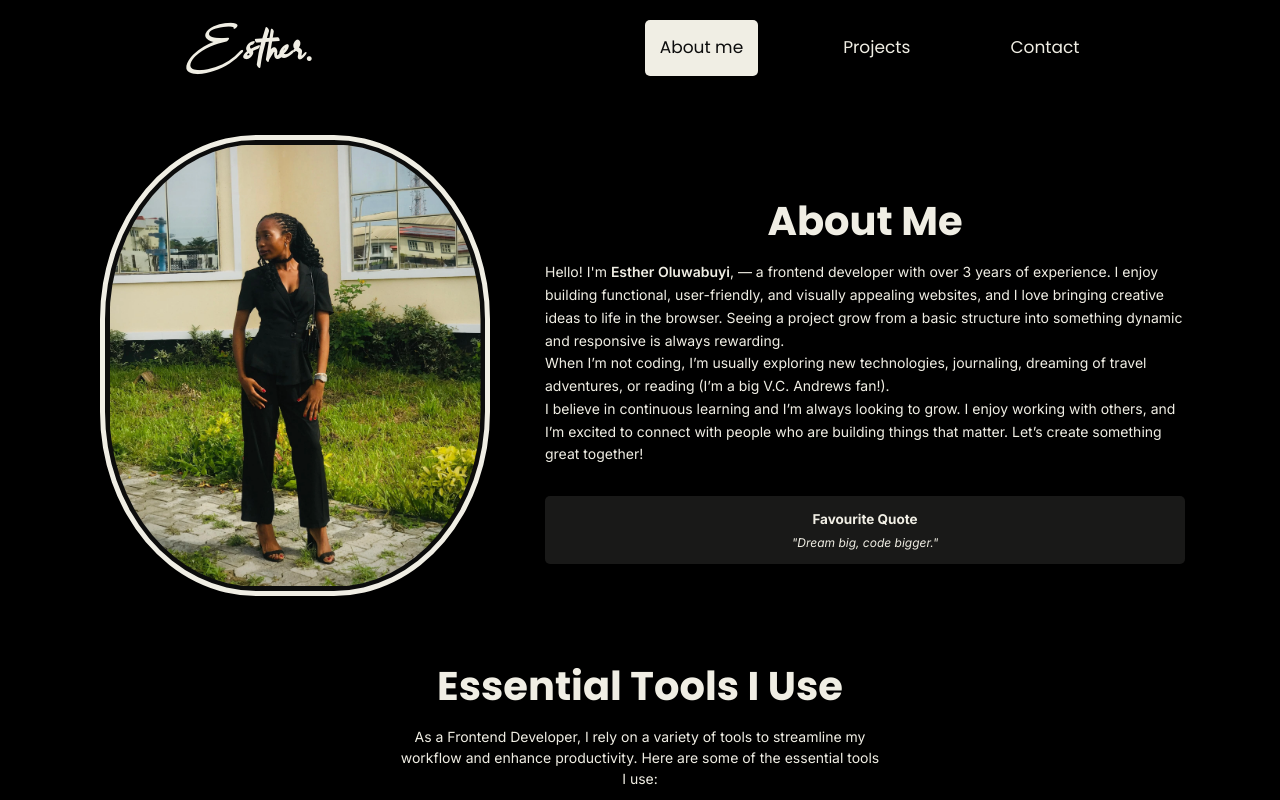
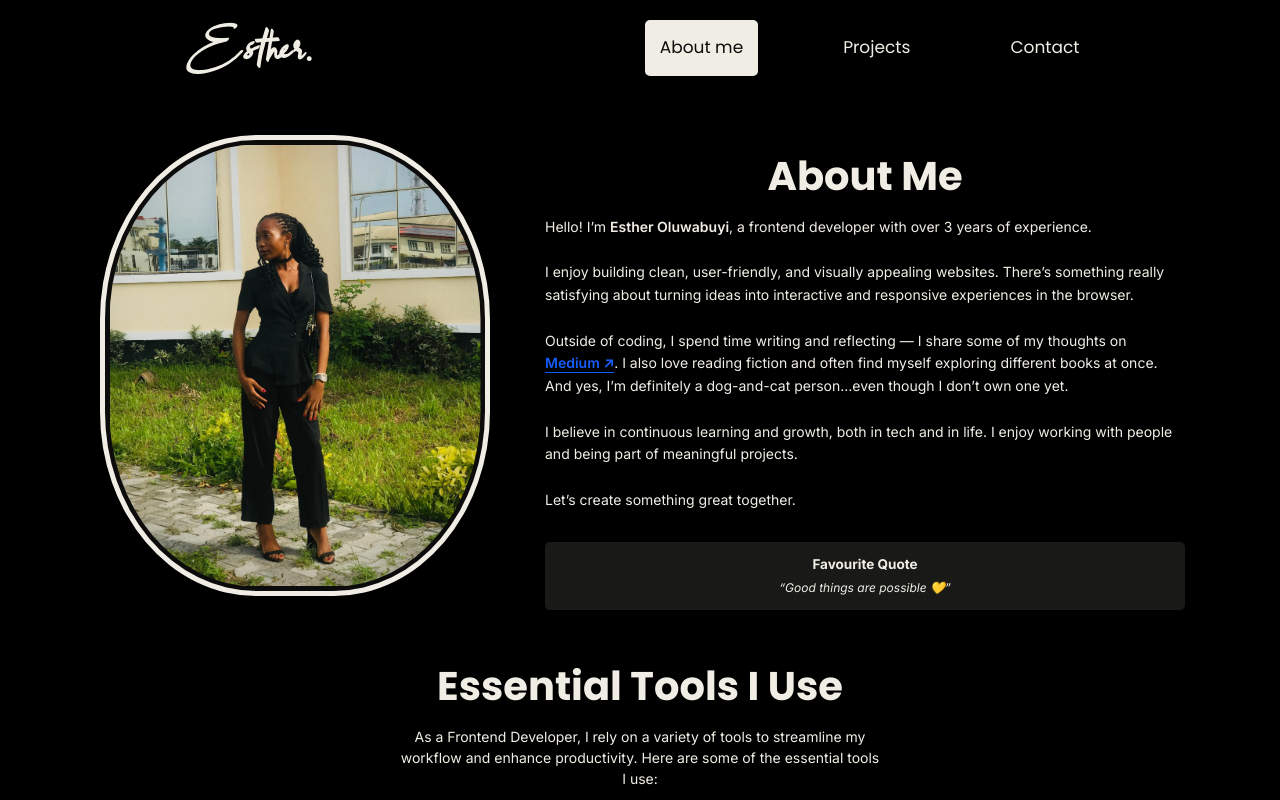
Before and after one commit to estheroluwabuyi/My-Portfolio, a React (Vite) app: page /about in a window 1280 px wide. Shown: the top 800 px of the page. Built offline with nearby package versions, Linux system fonts and the light colour scheme; a web font is replaced by a local one.

Commit message:
refactor: improve About page content and add Medium link styling

```diff
--- a/index.html
+++ b/index.html
@@ -2,12 +2,12 @@
 <html lang="en">
   <head>
     <meta charset="UTF-8" />
-    <link rel="icon" type="image/svg+xml" href="./public/images/Esther.webp" />
+    <link rel="icon" type="image/svg+xml" href="/images/Esther.webp" />
     <meta name="viewport" content="width=device-width, initial-scale=1.0" />
 
     <meta
       name="description"
-      content="Portfolio of Esther Okiki – Frontend Developer skilled in React, Next.js, JavaScript, TypeScript, and Tailwind CSS. Based in Nigeria, open to remote and international opportunities."
+      content="Portfolio of Esther Oluwabuyi – Frontend Developer skilled in React, Next.js, JavaScript, TypeScript, and Tailwind CSS. Based in Nigeria, open to remote and international opportunities."
     />
 
     <meta
--- a/src/components/sections/Hero.jsx
+++ b/src/components/sections/Hero.jsx
@@ -3,7 +3,7 @@ import { Link } from "react-router-dom";
 import LinkedParticles from "../LinkedParticles";
 import Esther from "/images/avatar-esther.webp";
 import { motion } from "framer-motion";
-import resume from "/pdf/Esther_Oluwabuyi_Web_Developer.pdf";
+import resume from "/pdf/Esther Oluwabuyi — Frontend Developer.pdf";
 
 function Hero() {
   const handleDownloadResume = () => {
--- a/src/pages/AboutMe.jsx
+++ b/src/pages/AboutMe.jsx
@@ -1,3 +1,87 @@
+// import { useState } from "react";
+// import clsx from "clsx";
+// import { motion } from "framer-motion";
+
+// import Tools from "../components/sections/Tools.jsx";
+// import Footer from "../components/sections/Footer.jsx";
+// import Esther from "/images/About-1.webp";
+
+// function AboutMe() {
+//   const [hover, setHover] = useState(false);
+
+//   return (
+//     <>
+//       <div className="min-h-screen bg-black pt-[10rem] px-[2rem] md:pt-[13rem] pb-[7rem]">
+//         <motion.div
+//           initial={{ opacity: 0, y: 50 }}
+//           animate={{ opacity: 1, y: 0 }}
+//           transition={{ duration: 1.1, delay: 0.5, ease: "easeOut" }}
+//         >
+//           <div className="flex flex-col lg:flex-row justify-center items-center gap-5 lg:gap-20">
+//             {/* Image Section */}
+//             <section className="lg:self-end p-2 w-full md:w-3/4 lg:w-1/2 max-w-[400px] mb-10 shrink-0">
+//               <img
+//                 src={Esther}
+//                 alt="Esther Oluwabuyi"
+//                 className="w-full rounded-[40%] bg-secondary p-[0.45rem] h-auto z-100 flex justify-center items-center border-[0.5rem] border-primary"
+//                 width={400}
+//                 height={450}
+//                 loading="eager"
+//                 decoding="async"
+//               />
+//             </section>
+
+//             {/* Text Section */}
+//             <section className="w-full lg:max-w-5xl md:max-w-5xl flex flex-col gap-4 ">
+//               <h1 className="text-[2.5rem] font-poppins md:text-[4rem] font-bold text-primary text-center">
+//                 About Me
+//               </h1>
+
+//               <p className="leading-relaxed text-center lg:text-left lg:text-[1.4rem]">
+//                 Hello! I'm{" "}
+//                 <span className="font-semibold">Esther Oluwabuyi</span>, — a
+//                 frontend developer with over 3 years of experience. I enjoy
+//                 building functional, user-friendly, and visually appealing
+//                 websites, and I love bringing creative ideas to life in the
+//                 browser. Seeing a project grow from a basic structure into
+//                 something dynamic and responsive is always rewarding.
+//                 <br />
+//                 When I’m not coding, I’m usually exploring new technologies,
+//                 journaling, dreaming of travel adventures, or reading (I’m a big
+//                 V.C. Andrews fan!). <br />I believe in continuous learning and
+//                 I’m always looking to grow. I enjoy working with others, and I’m
+//                 excited to connect with people who are building things that
+//                 matter. Let’s create something great together!
+//               </p>
+
+//               <div className="mt-8 flex flex-col md:flex-row gap-8 justify-between text-[1.2rem]">
+//                 <div
+//                   className={clsx(
+//                     "bg-primary/10 p-5 rounded-lg shadow-md flex-1 flex flex-col justify-center items-center text-center transition duration-600 ease-in-out hover:bg-primary/20",
+//                     hover === true && "bg-primary/20",
+//                   )}
+//                   onTouchStart={() => setHover(true)}
+//                   onTouchEnd={() => setHover(false)}
+//                 >
+//                   <h4 className="text-[1.35rem] font-bold text-primary mb-2">
+//                     Favourite Quote
+//                   </h4>
+//                   <p className="italic">"Dream big, code bigger."</p>
+//                 </div>
+//               </div>
+//             </section>
+//           </div>
+
+//           <Tools />
+//         </motion.div>
+//       </div>
+//       <Footer bg="bg-black" />
+//     </>
+//   );
+// }
+
+// export default AboutMe;
+
 import { useState } from "react";
 import clsx from "clsx";
 import { motion } from "framer-motion";
@@ -23,7 +107,7 @@ function AboutMe() {
               <img
                 src={Esther}
                 alt="Esther Oluwabuyi"
-                className="w-full rounded-[40%] bg-secondary p-[0.45rem] h-auto z-100 flex justify-center items-center border-[0.5rem] border-primary"
+                className="w-full rounded-[40%] bg-secondary p-[0.45rem] h-auto flex justify-center items-center border-[0.5rem] border-primary"
                 width={400}
                 height={450}
                 loading="eager"
@@ -32,33 +116,52 @@ function AboutMe() {
             </section>
 
             {/* Text Section */}
-            <section className="w-full lg:max-w-5xl md:max-w-5xl flex flex-col gap-4 ">
+            <section className="w-full lg:max-w-5xl md:max-w-5xl flex flex-col gap-4">
               <h1 className="text-[2.5rem] font-poppins md:text-[4rem] font-bold text-primary text-center">
                 About Me
               </h1>
 
               <p className="leading-relaxed text-center lg:text-left lg:text-[1.4rem]">
-                Hello! I'm{" "}
-                <span className="font-semibold">Esther Oluwabuyi</span>, — a
-                frontend developer with over 3 years of experience. I enjoy
-                building functional, user-friendly, and visually appealing
-                websites, and I love bringing creative ideas to life in the
-                browser. Seeing a project grow from a basic structure into
-                something dynamic and responsive is always rewarding.
+                Hello! I’m{" "}
+                <span className="font-semibold">Esther Oluwabuyi</span>, a
+                frontend developer with over 3 years of experience.
                 <br />
-                When I’m not coding, I’m usually exploring new technologies,
-                journaling, dreaming of travel adventures, or reading (I’m a big
-                V.C. Andrews fan!). <br />I believe in continuous learning and
-                I’m always looking to grow. I enjoy working with others, and I’m
-                excited to connect with people who are building things that
-                matter. Let’s create something great together!
+                <br />
+                I enjoy building clean, user-friendly, and visually appealing
+                websites. There’s something really satisfying about turning
+                ideas into interactive and responsive experiences in the
+                browser.
+                <br />
+                <br />
+                Outside of coding, I spend time writing and reflecting — I share
+                some of my thoughts on{" "}
+                <a
+                  href="https://medium.com/@xo.esther"
+                  target="_blank"
+                  rel="noopener noreferrer"
+                  className=" font-semibold underline! text-blue-600! decoration-primary/60 underline-offset-4 hover:opacity-80 transition inline-flex items-center gap-1"
+                >
+                  Medium ↗
+                </a>
+                . I also love reading fiction and often find myself exploring
+                different books at once. And yes, I’m definitely a dog-and-cat
+                person…even though I don’t own one yet.
+                <br />
+                <br />
+                I believe in continuous learning and growth, both in tech and in
+                life. I enjoy working with people and being part of meaningful
+                projects.
+                <br />
+                <br />
+                Let’s create something great together.
               </p>
 
+              {/* Quote Card */}
               <div className="mt-8 flex flex-col md:flex-row gap-8 justify-between text-[1.2rem]">
                 <div
                   className={clsx(
-                    "bg-primary/10 p-5 rounded-lg shadow-md flex-1 flex flex-col justify-center items-center text-center transition duration-600 ease-in-out hover:bg-primary/20",
-                    hover === true && "bg-primary/20"
+                    "bg-primary/10 p-5 rounded-lg shadow-md flex-1 flex flex-col justify-center items-center text-center transition duration-500 ease-in-out hover:bg-primary/20",
+                    hover && "bg-primary/20",
                   )}
                   onTouchStart={() => setHover(true)}
                   onTouchEnd={() => setHover(false)}
@@ -66,7 +169,7 @@ function AboutMe() {
                   <h4 className="text-[1.35rem] font-bold text-primary mb-2">
                     Favourite Quote
                   </h4>
-                  <p className="italic">"Dream big, code bigger."</p>
+                  <p className="italic">“Good things are possible 💛”</p>
                 </div>
               </div>
             </section>
@@ -75,6 +178,7 @@ function AboutMe() {
           <Tools />
         </motion.div>
       </div>
+
       <Footer bg="bg-black" />
     </>
   );
```
Also changed, not shown: 1 other file (tests, documents, lock files or other folders).
